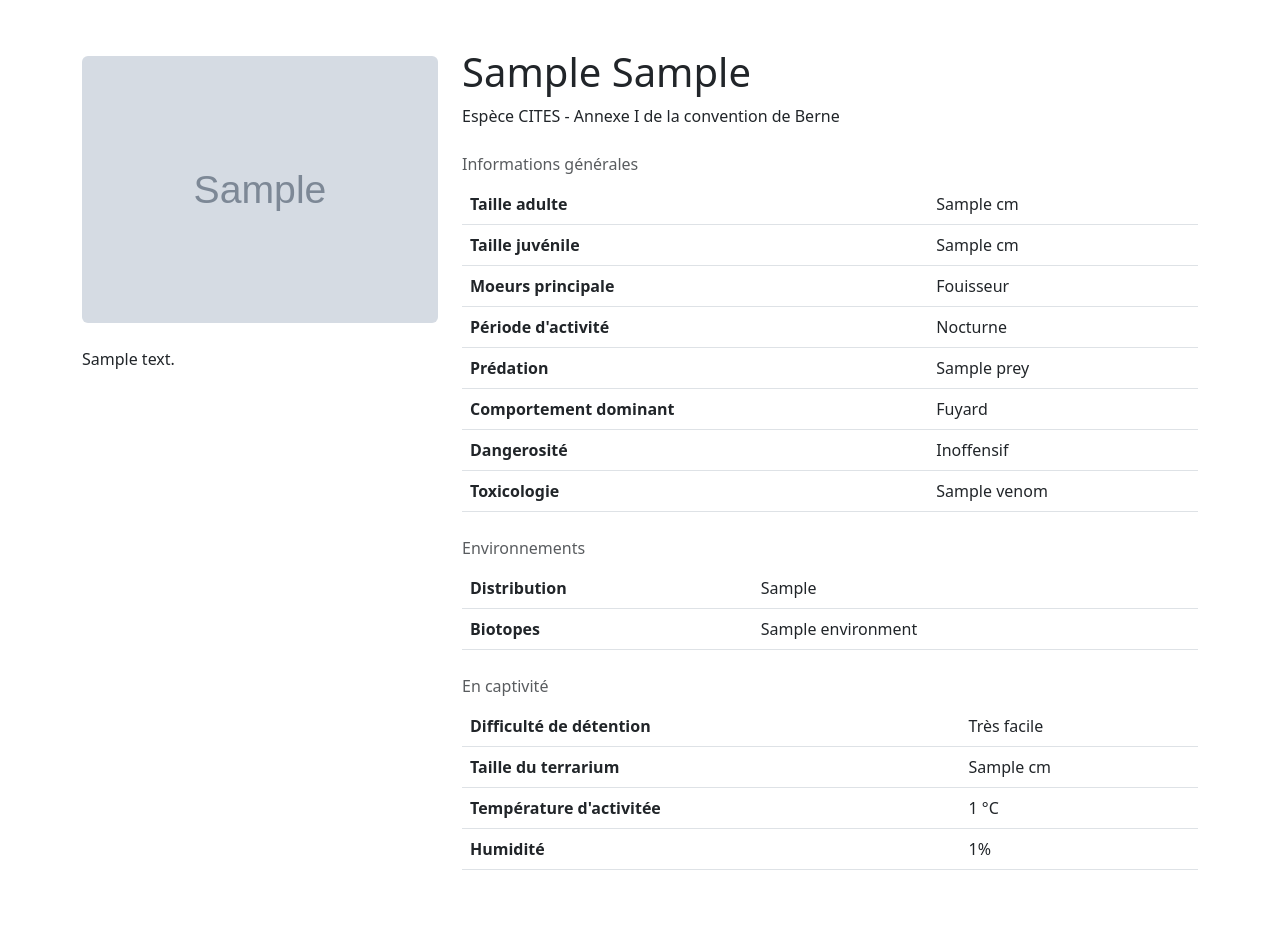
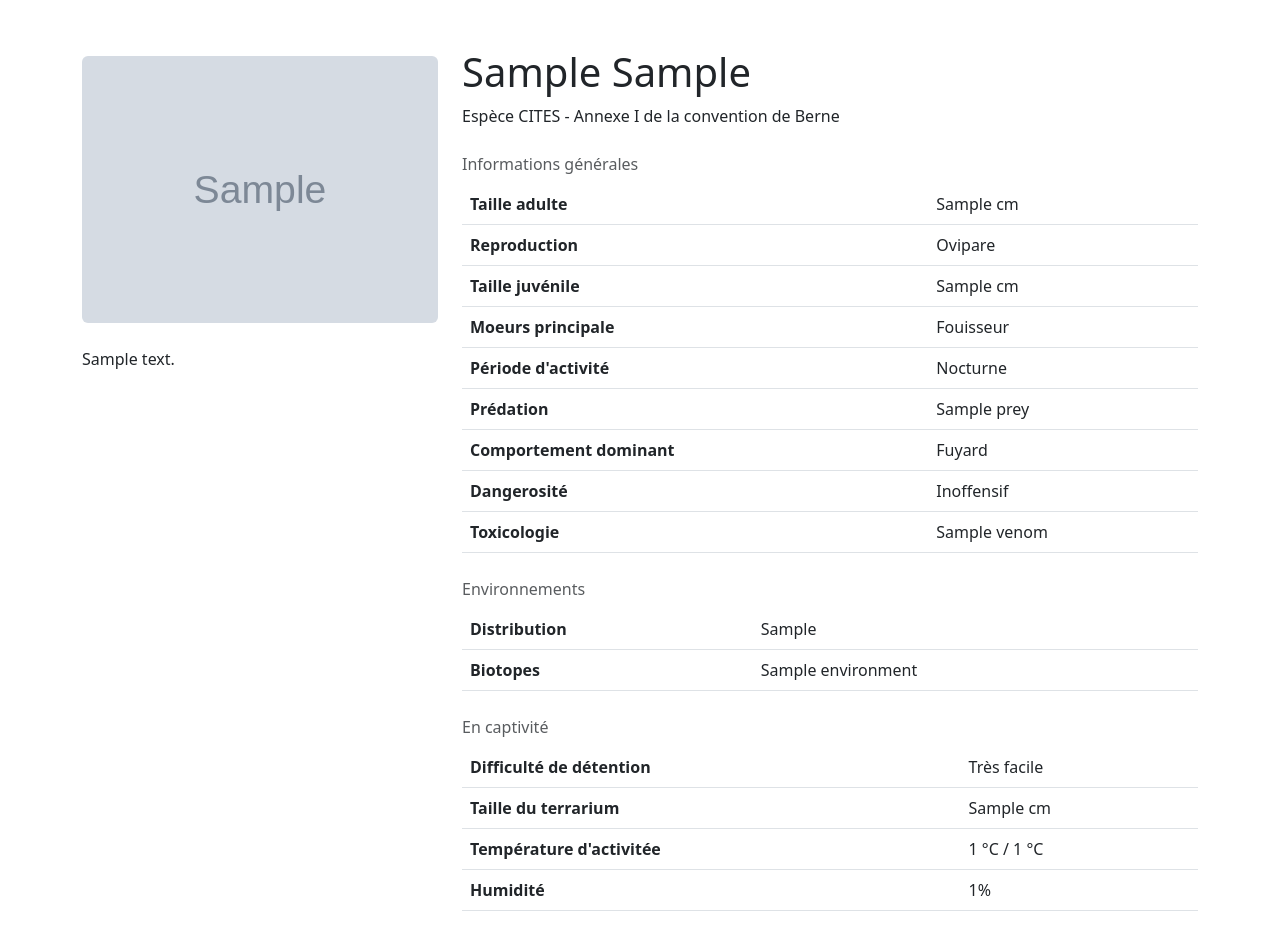
Before and after one commit to yannickberthoud/TerrarioPedia, a Django app: a page that uses card/templates/card/details.html in a window 1280 px wide. Shown: the part 73-1000 px from the top of the page. Before the commit the page ends 943 px from the top, so only its background shows below. Run offline with Django 4.2, Linux system fonts and the light colour scheme; tables that the repository leaves empty hold one stand-in row (values such as "Sample post"); grey boxes marked "Sample" are stand-in pictures; some libraries are stand-ins or nearby versions.

Commit message:
fix bug+add feature

```diff
--- a/card/admin.py
+++ b/card/admin.py
@@ -46,7 +46,7 @@ class CardAdmin(admin.ModelAdmin):
         ('Reproduction', {'fields': ['reproduction_type', 'born_size']}),
         ('Activitées', {'fields': ['environments', 'character', 'main_mores', 'main_activity_period']}),
         ('Morsure et Toxicologie', {'fields': ['dangerosity', 'venom', 'is_poisonous']}),
-        ('Terrarium', {'fields': ['detention_difficulty', 'minimal_vivarium_size', 'temperature', 'humidity']}),
+        ('Terrarium', {'fields': ['detention_difficulty', 'minimal_vivarium_size', 'temperature_high', 'temperature_low', 'humidity']}),
         ('Image', {'fields': ['image']}),
     ]
     exclude = ('slug',)
--- a/card/models.py
+++ b/card/models.py
@@ -123,7 +123,8 @@ class Card(models.Model):
     is_poisonous = models.BooleanField(verbose_name="Est vénéneux")
     character = models.CharField(max_length=1, choices=CHARACTERS)
     dangerosity = models.CharField(max_length=1, choices=DANGEROSITIES)
-    temperature = models.PositiveIntegerField(verbose_name="Température")
+    temperature_high = models.PositiveIntegerField(verbose_name="Température point chaud")
+    temperature_low = models.PositiveIntegerField(verbose_name="Température point froid")
     humidity = models.PositiveIntegerField(verbose_name="Humidité")
     minimal_vivarium_size = models.CharField(max_length=64, help_text="LxlxH", verbose_name="Dimension minimal du terrarium")
     detention_difficulty = models.CharField(max_length=1, choices=DIFFICULTIES, verbose_name="Difficulté de maintien")
--- a/card/templates/card/details.html
+++ b/card/templates/card/details.html
@@ -37,6 +37,10 @@
                             <td>{{ card.adult_female_size }} cm</td>
                         </tr>
                         {% endif %}
+                        <tr>
+                            <th scope="row">Reproduction</th>
+                            <td>{{ card.get_reproduction_type_display }}</td>
+                        </tr>
                         <tr>
                             <th scope="row">Taille juvénile</th>
                             <td>{{ card.born_size }} cm</td>
@@ -112,7 +116,7 @@
                         </tr>
                         <tr>
                             <th scope="row">Température d'activitée</th>
-                            <td>{{ card.temperature }} °C</td>
+                            <td>{{ card.temperature_low }} °C / {{ card.temperature_high }} °C</td>
                         </tr>
                         <tr>
                             <th scope="row">Humidité</th>
```
